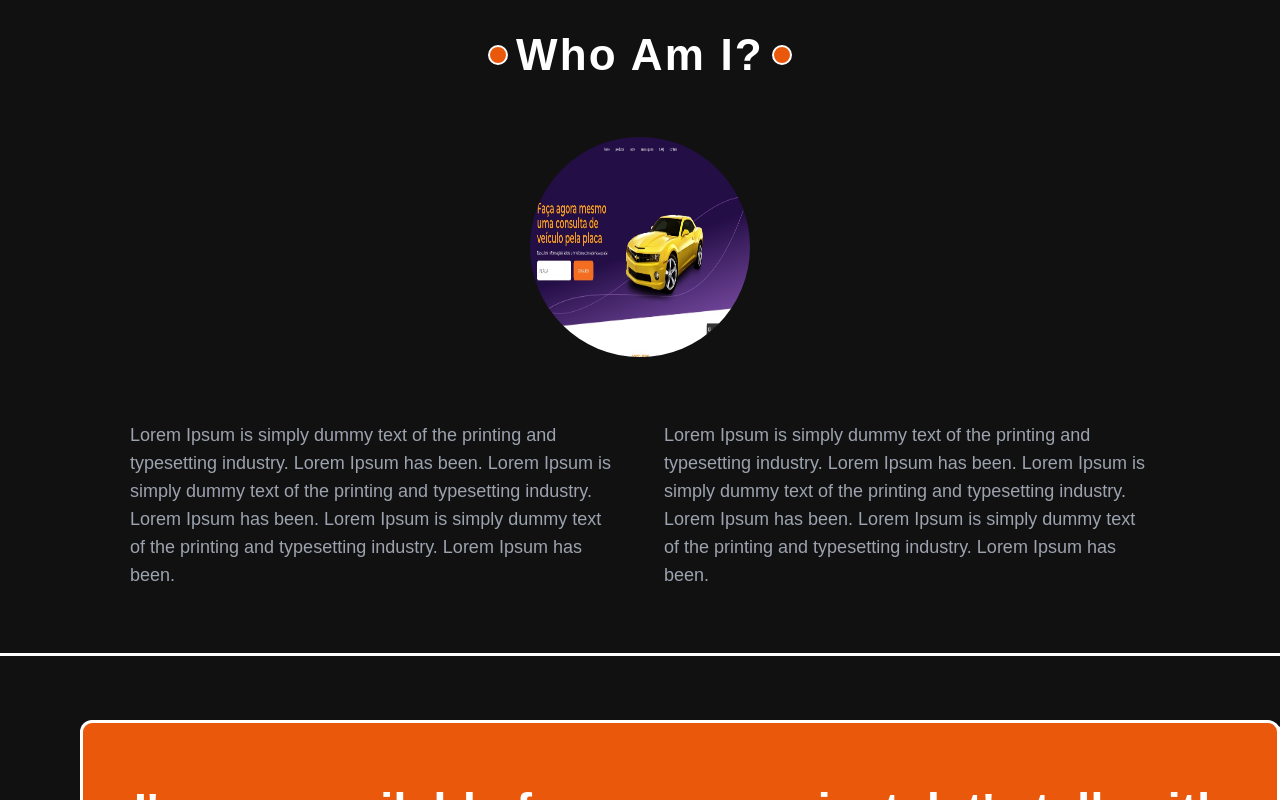
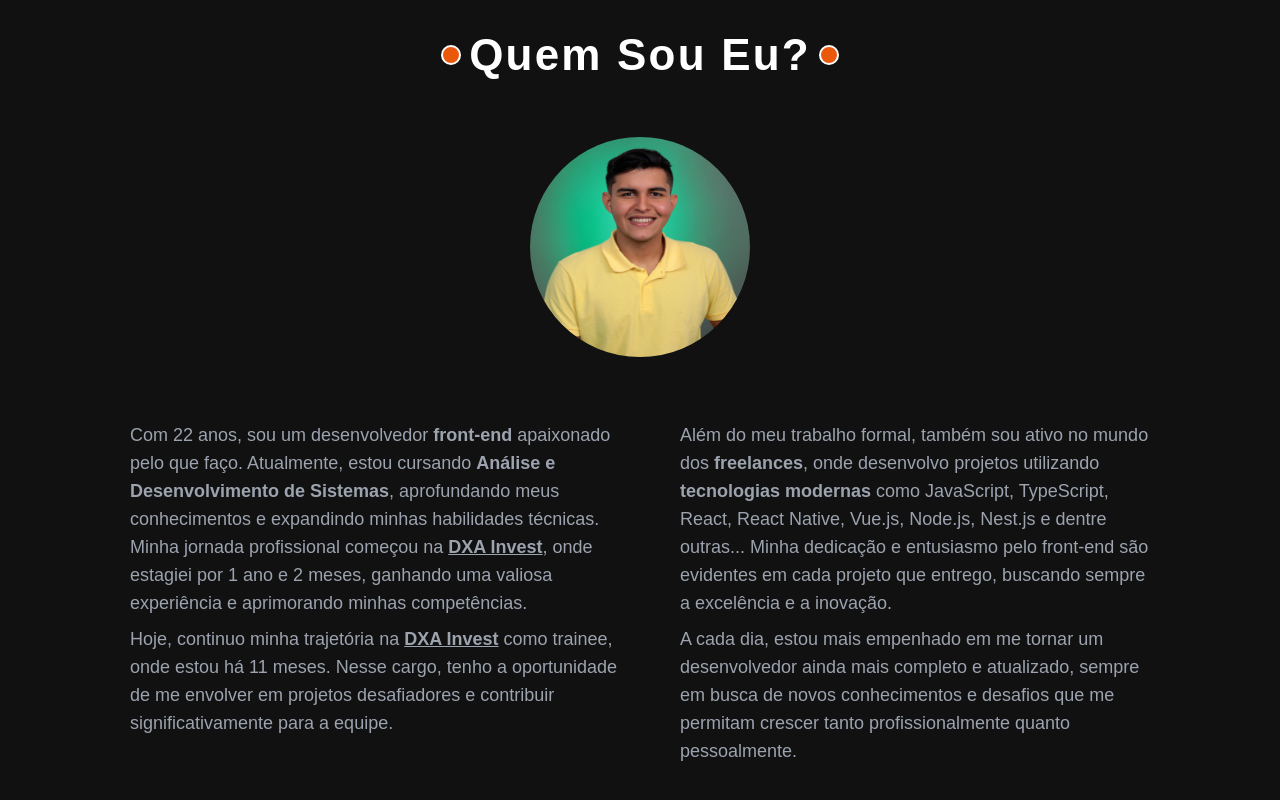
Before and after one commit to DuDupedrosa/new-portfolio, a Next.js app: page / in a window 1280 px wide. Shown: the part 1140-1940 px from the top of the page. Built offline with nearby package versions, Linux system fonts and the light colour scheme.

Commit message:
quem sou eu

```diff
--- a/src/components/home/WhoIAm/index.tsx
+++ b/src/components/home/WhoIAm/index.tsx
@@ -1,14 +1,15 @@
 import PageTitle from '@/components/Common/PageTitle.tsx';
 import React from 'react';
-import ImageTeste from '@/assets/images/Imagem do WhatsApp de 2024-05-22 à(s) 21.21.02_d5d9d383.jpg';
 import Image from 'next/image';
+import Eduardo from '@/assets/images/Eduardo Pedrosa.jpg';
+import { handleRedirect } from '@/helpers/methods/handleRedirect';
 
 function WhoIam() {
   return (
     <div className="mt-16 pb-16 border-b-main border-b-solid border-b-white">
       {/* container */}
       <div>
-        <PageTitle text="Who am i?" />
+        <PageTitle text="Quem sou eu?" />
 
         {/* container para centralizar o conteúdo  */}
         <div className="grid place-items-center mt-16 px-6 md:px-14">
@@ -17,7 +18,7 @@ function WhoIam() {
             {/* imagem */}
             <div className="grid place-items-center mb-16">
               <Image
-                src={ImageTeste}
+                src={Eduardo}
                 alt="Imagem"
                 className="w-[220px] h-[220px] rounded-full"
               />
@@ -26,20 +27,56 @@ function WhoIam() {
             {/* textos */}
             <div className="flex flex-col md:flex-row gap-12">
               {/* primeira coluna */}
-              <p className="text-lg font-medium text-gray-400">
-                Lorem Ipsum is simply dummy text of the printing and typesetting
-                industry. Lorem Ipsum has been. Lorem Ipsum is simply dummy text
-                of the printing and typesetting industry. Lorem Ipsum has been.
-                Lorem Ipsum is simply dummy text of the printing and typesetting
-                industry. Lorem Ipsum has been.
-              </p>
-              <p className="text-lg font-medium text-gray-400">
-                Lorem Ipsum is simply dummy text of the printing and typesetting
-                industry. Lorem Ipsum has been. Lorem Ipsum is simply dummy text
-                of the printing and typesetting industry. Lorem Ipsum has been.
-                Lorem Ipsum is simply dummy text of the printing and typesetting
-                industry. Lorem Ipsum has been.
-              </p>
+              <div>
+                <p className="text-lg font-normal text-gray-400">
+                  Com 22 anos, sou um desenvolvedor{' '}
+                  <span className="font-bold">front-end</span> apaixonado pelo
+                  que faço. Atualmente, estou cursando{' '}
+                  <span className="font-bold">
+                    Análise e Desenvolvimento de Sistemas
+                  </span>
+                  , aprofundando meus conhecimentos e expandindo minhas
+                  habilidades técnicas. Minha jornada profissional começou na{' '}
+                  <span
+                    className="font-bold cursor-pointer underline hover:text-gray-200 transition-all"
+                    onClick={() => handleRedirect('https://www.dxainvest.com/')}
+                  >
+                    DXA Invest
+                  </span>
+                  , onde estagiei por 1 ano e 2 meses, ganhando uma valiosa
+                  experiência e aprimorando minhas competências.
+                </p>
+                <p className="text-lg font-normal text-gray-400 mt-2">
+                  Hoje, continuo minha trajetória na{' '}
+                  <span
+                    className="font-bold underline cursor-pointer hover:text-gray-200 transition-all"
+                    onClick={() => handleRedirect('https://www.dxainvest.com/')}
+                  >
+                    DXA Invest
+                  </span>{' '}
+                  como trainee, onde estou há 11 meses. Nesse cargo, tenho a
+                  oportunidade de me envolver em projetos desafiadores e
+                  contribuir significativamente para a equipe.
+                </p>
+              </div>
+              <div>
+                <p className="text-lg font-normal text-gray-400">
+                  Além do meu trabalho formal, também sou ativo no mundo dos{' '}
+                  <span className="font-bold">freelances</span>, onde desenvolvo
+                  projetos utilizando{' '}
+                  <span className="font-bold">tecnologias modernas</span> como
+                  JavaScript, TypeScript, React, React Native, Vue.js, Node.js,
+                  Nest.js e dentre outras... Minha dedicação e entusiasmo pelo
+                  front-end são evidentes em cada projeto que entrego, buscando
+                  sempre a excelência e a inovação.
+                </p>
+                <p className="text-lg font-normal text-gray-400 mt-2">
+                  A cada dia, estou mais empenhado em me tornar um desenvolvedor
+                  ainda mais completo e atualizado, sempre em busca de novos
+                  conhecimentos e desafios que me permitam crescer tanto
+                  profissionalmente quanto pessoalmente.
+                </p>
+              </div>
             </div>
           </div>
         </div>
```
Also changed, not shown: src/assets/images/Eduardo Pedrosa.jpg (added).
